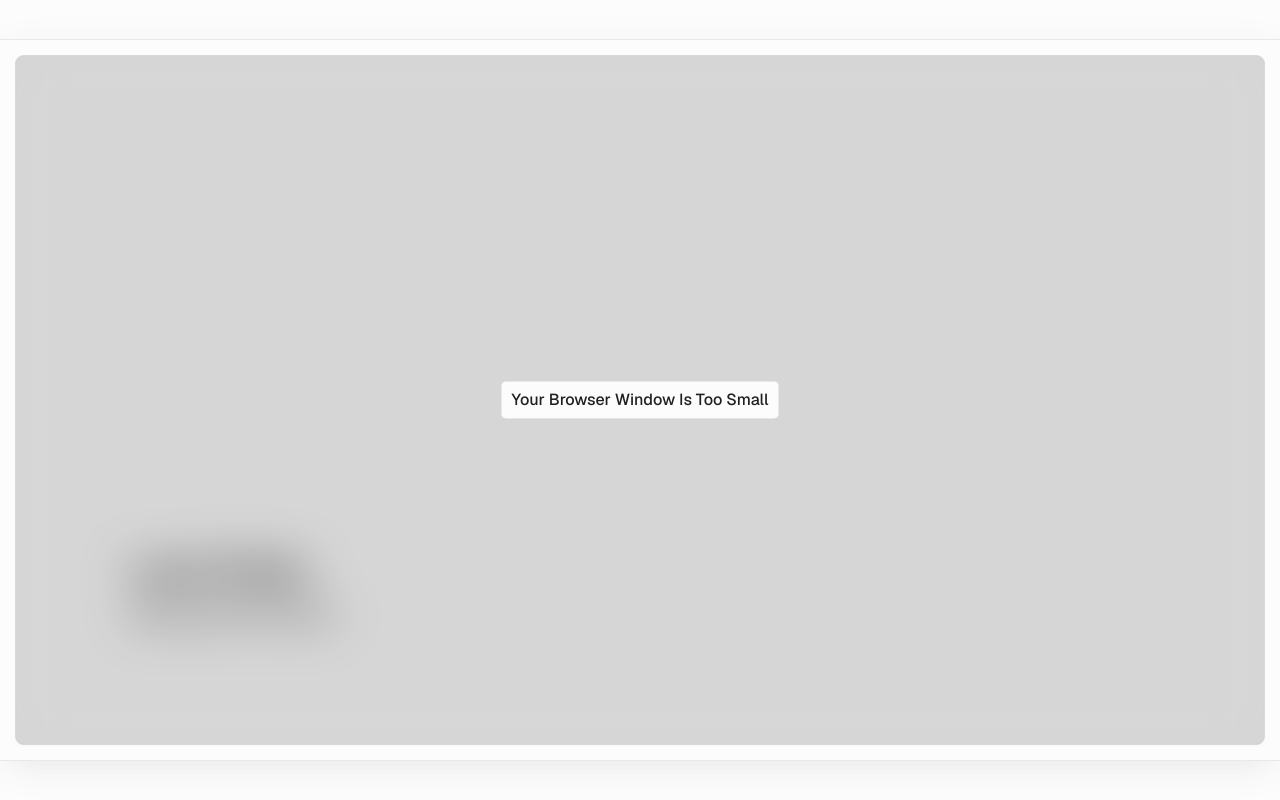
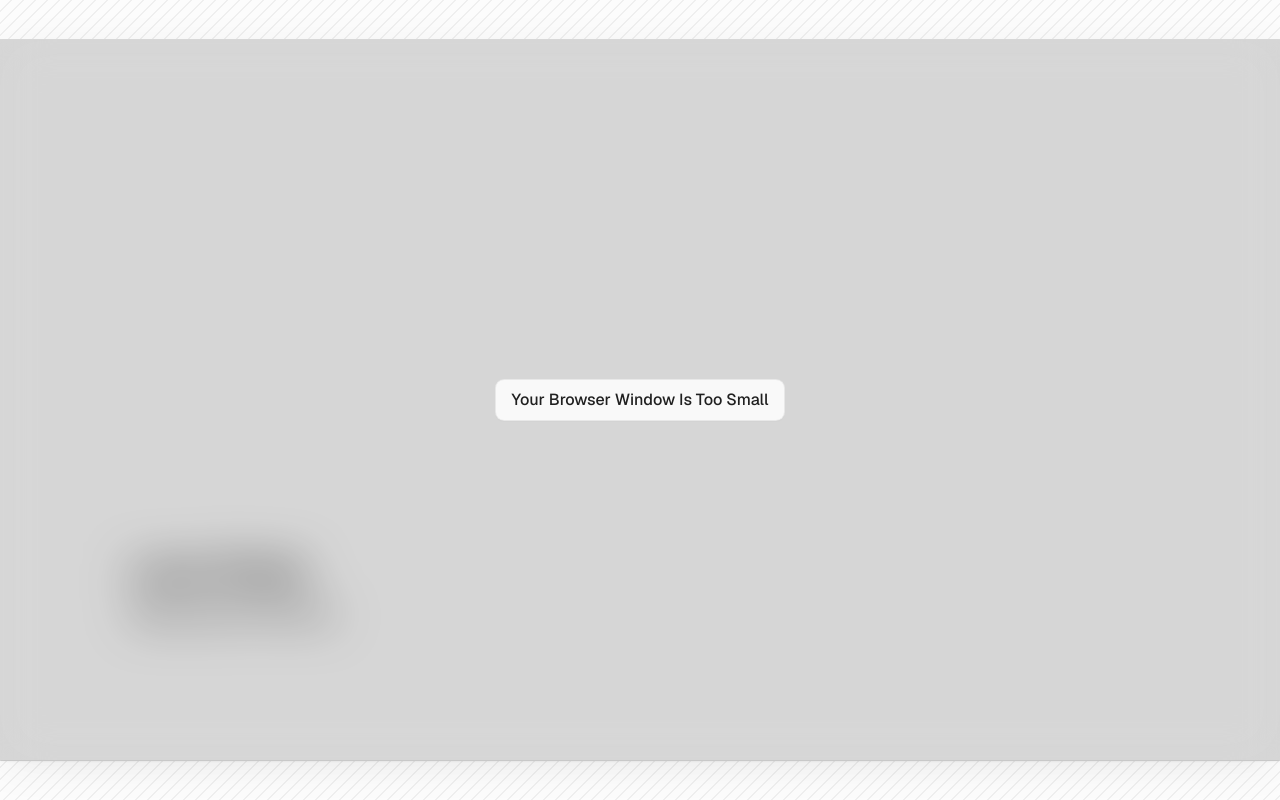
Before and after one commit to skve/demo, a Next.js app: page /views/1 in a window 1280 px wide. Built offline with nearby package versions, Linux system fonts and the light colour scheme.

Commit message:
progress
Signed-off-by: Luke Shiels <47612057+skve@users.noreply.github.com>

```diff
--- a/src/app/components/slide/slide-container.tsx
+++ b/src/app/components/slide/slide-container.tsx
@@ -1,9 +1,17 @@
+import { cn } from "@/lib/utils";
+
 export function SlideContainer({
   children,
   ...props
 }: React.HTMLAttributes<HTMLDivElement>) {
   return (
-    <main className="select-none bg-gray-1 h-dvh flex justify-center items-center" {...props}>
+    <main
+      className={cn(
+        "select-none bg-gray-1 h-dvh flex justify-center items-center",
+        "bg-[image:repeating-linear-gradient(315deg,_var(--pattern-fg)_0,_var(--pattern-fg)_1px,_transparent_0,_transparent_50%)] bg-[size:12px_12px] bg-fixed [--pattern-fg:var(--black-a1)] max-lg:hidden dark:[--pattern-fg:var(--black-a6)]"
+      )}
+      {...props}
+    >
       {children}
     </main>
   );
--- a/src/app/components/slide/slide-sheriff.tsx
+++ b/src/app/components/slide/slide-sheriff.tsx
@@ -8,6 +8,19 @@
 const variants: Variants = {
   hidden: { opacity: 0 },
   visible: { opacity: 1 },
+};
+
+const sheriffVariants: Variants = {
+  hidden: { opacity: 0, y: 5, filter: "blur(10px)" },
+  visible: {
+    opacity: 1,
+    y: 0,
+    filter: "blur(0px)",
+    transition: {
+      duration: 0.3,
+      ease: [0.25, 0.1, 0.25, 1],
+    },
+  },
 };
 
 export function SlideSheriff() {
@@ -32,11 +45,19 @@
         initial="hidden"
         exit="hidden"
         animate={isTooSmall ? "visible" : "hidden"}
-        className="absolute shadow-2 text-gray-12 z-50 bg-black-a3 dark:bg-black-a3 ring ring-gray-6 dark:ring-gray-4 rounded-lg inset-4 backdrop-blur-xl flex justify-center items-center"
+        className="absolute shadow-2 text-gray-12 z-50 bg-black-a3 dark:bg-black-a3 inset-0 ring-gray-6 dark:ring-gray-4 backdrop-blur-xl flex justify-center items-center"
       >
-        <div className="capitalize flex items-center bg-gray-1 rounded px-2.5 ring ring-gray-4 py-1.5 font-medium text-gray-12 shadow-2 gap-2">
-          Your browser window is too small
-        </div>
+        {isTooSmall && (
+          <motion.div
+            key="sheriff-message"
+            variants={sheriffVariants}
+            initial="hidden"
+            animate="visible"
+            className="capitalize  flex items-center bg-gray-2 rounded-lg px-4 ring ring-gray-4 py-2 font-medium text-gray-12 shadow-2 gap-2"
+          >
+            Your browser window is too small
+          </motion.div>
+        )}
       </motion.div>
     </AnimatePresence>
   );
--- a/src/app/globals.css
+++ b/src/app/globals.css
@@ -14,7 +14,7 @@
 @variant dark (&:is(.dark *));
 
 @theme {
-  --color-*: initial;
+  /* --color-*: initial; */
   --color-gray-1: var(--gray-1);
   --color-gray-2: var(--gray-2);
   --color-gray-3: var(--gray-3);
```
